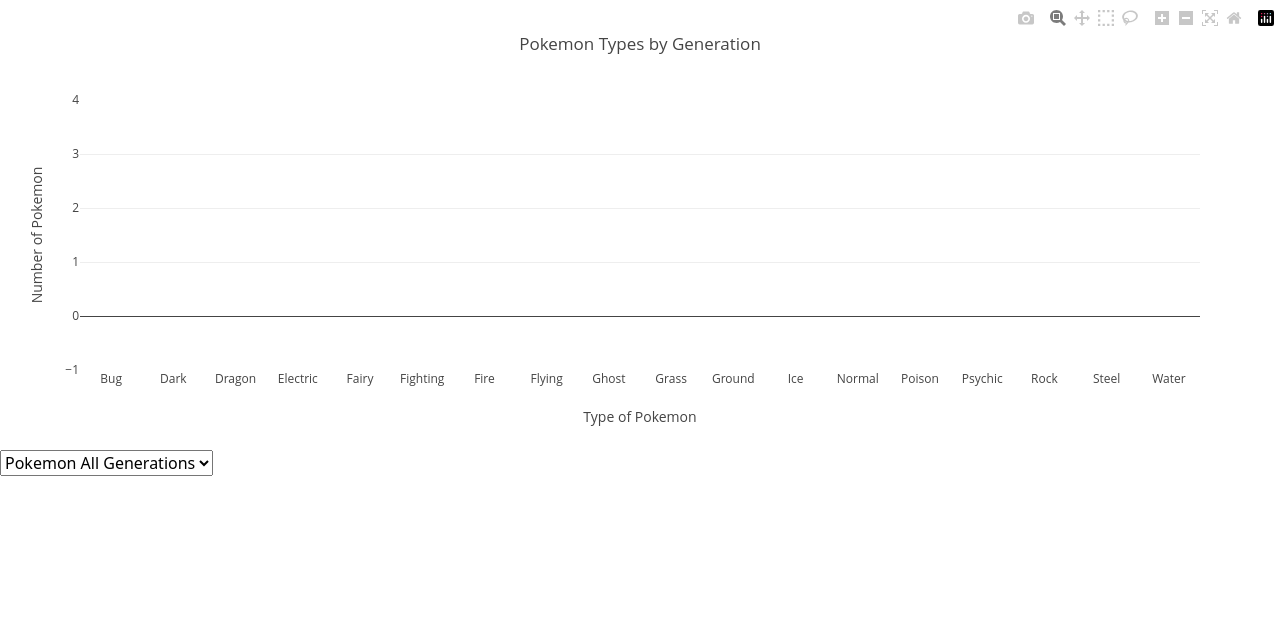
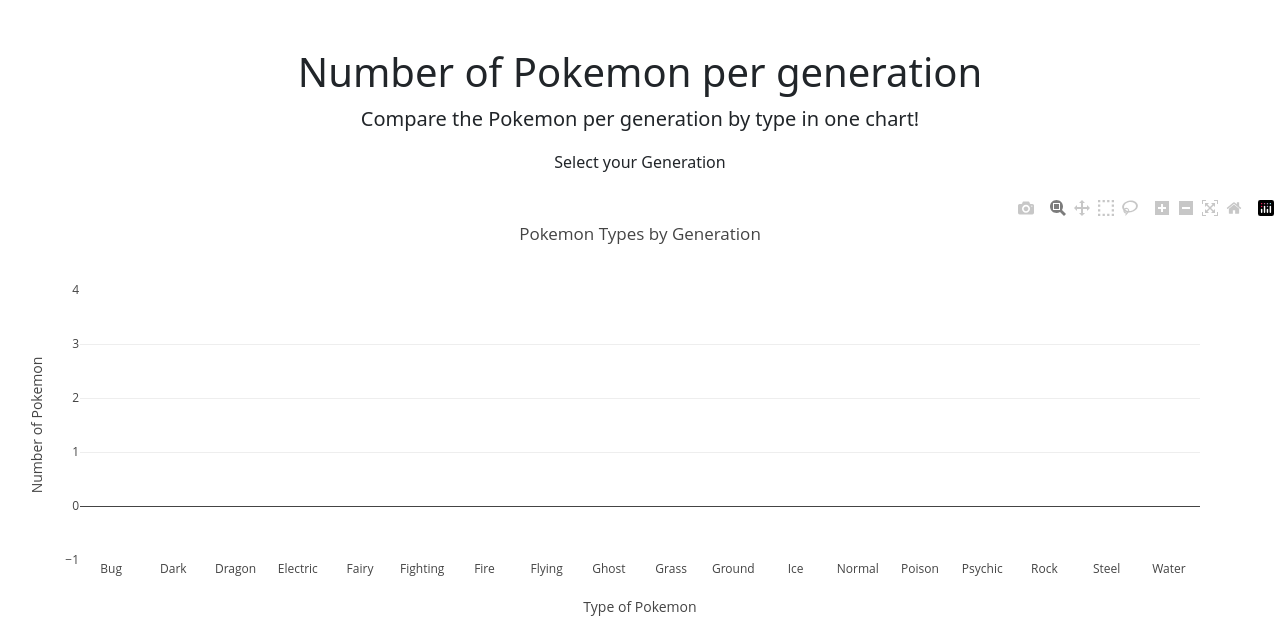
Before and after one commit to kelseyv4/Group-Project-2, a Flask app: page /generation in a window 1280 px wide. Shown: the part 80-719 px from the top of the page. Run offline with Flask 2, Linux system fonts and the light colour scheme; data that the repository does not hold is empty; some libraries are stand-ins or nearby versions.

Commit message:
update titles

```diff
--- a/templates/about.html
+++ b/templates/about.html
@@ -5,7 +5,7 @@
         <meta name="viewport" content="width=device-width, initial-scale=1, shrink-to-fit=no" />
         <meta name="description" content="" />
         <meta name="author" content="" />
-        <title>Bare - Start Bootstrap Template</title>
+        <title>About</title>
         <!-- Favicon-->
         <link rel="icon" type="image/x-icon" href="/assets/pokeball.png" />
         <div>Icons made by <a href="https://www.flaticon.com/authors/those-icons" title="Those Icons">Those Icons</a> from <a href="https://www.flaticon.com/" title="Flaticon">www.flaticon.com</a></div>
@@ -86,7 +86,7 @@
             </div>
         </div>
         <!-- Bootstrap core JS-->
-        <script src="https://cdn.jsdelivr.net/npm/bootstrap@5.0.2/dist/js/bootstrap.bundle.min.js"></script>
+        <!-- <script src="https://cdn.jsdelivr.net/npm/bootstrap@5.0.2/dist/js/bootstrap.bundle.min.js"></script> -->
         <!-- Core theme JS-->
         <script src="js/about.js"></script>
     </body>
--- a/templates/gen.html
+++ b/templates/gen.html
@@ -4,7 +4,7 @@
   <meta charset="UTF-8">
   <meta name="viewport" content="width=device-width, initial-scale=1.0">
   <meta http-equiv="X-UA-Compatible" content="ie=edge">
-  <title>Pokemon Bar Chart</title>
+  <title>Generation Survey</title>
   <script src="https://cdn.plot.ly/plotly-latest.min.js"></script>
   <link href="https://cdn.jsdelivr.net/npm/bootstrap@5.0.2/dist/css/bootstrap.min.css" rel="stylesheet" integrity="sha384-EVSTQN3/azprG1Anm3QDgpJLIm9Nao0Yz1ztcQTwFspd3yD65VohhpuuCOmLASjC" crossorigin="anonymous">
   <script src="https://cdn.jsdelivr.net/npm/bootstrap@5.0.2/dist/js/bootstrap.bundle.min.js" integrity="sha384-MrcW6ZMFYlzcLA8Nl+NtUVF0sA7MsXsP1UyJoMp4YLEuNSfAP+JcXn/tWtIaxVXM" crossorigin="anonymous"></script>
@@ -42,6 +42,13 @@
               </div>
             </div>
           </nav>
+          <div class="container">
+            <div class="text-center mt-5">
+                <h1>Number of Pokemon per generation</h1>
+                <p class="lead">Compare the Pokemon per generation by type in one chart!</p>
+                <p>Select your Generation</p>
+            </div>
+        </div>
   <div id="barchart"></div>
   <script src="https://d3js.org/d3.v5.min.js"></script>
   <!-- <script src="pokemon_clean.js"></script> -->
--- a/templates/team.html
+++ b/templates/team.html
@@ -5,7 +5,7 @@
         <meta name="viewport" content="width=device-width, initial-scale=1, shrink-to-fit=no" />
         <meta name="description" content="" />
         <meta name="author" content="" />
-        <title>Pokemon Dashboard</title>
+        <title>Pokemon Comparison</title>
         <!-- Favicon-->
         <link rel="icon" type="image/x-icon" href="assets/favicon.ico" />
         <!-- Core theme CSS (includes Bootstrap)-->
```
Also changed, not shown: templates/type.html (+8 -6 lines).
